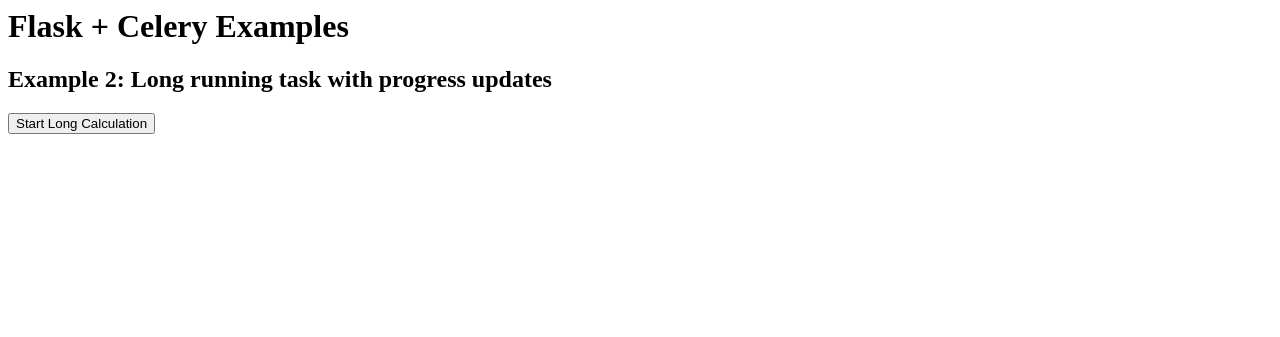
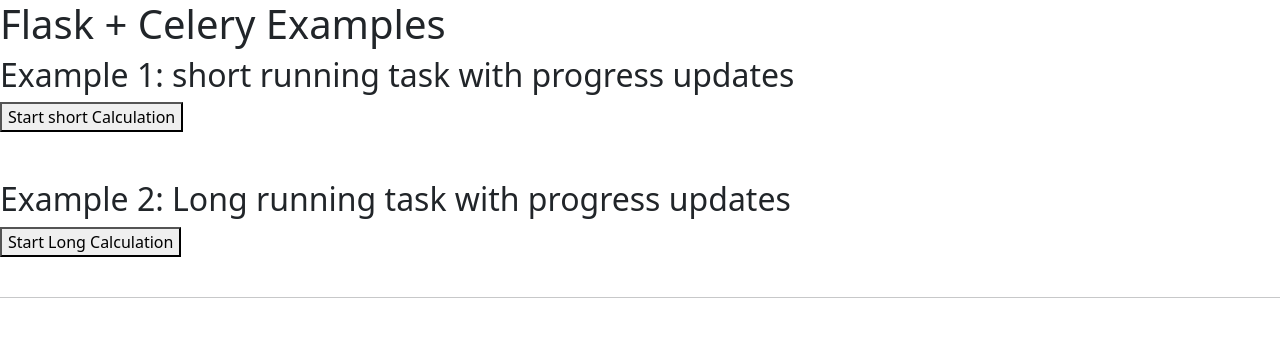
Before and after one commit to ewartj/flask_celery, a Flask app: page / in a window 1280 px wide. Shown: the top 337 px of the page. Run offline with Flask 3, Linux system fonts and the light colour scheme; parts of the project's set-up code (start-up, migrations or seed data) failed here and were passed over; some libraries are stand-ins or nearby versions.

Commit message:
tidied up the javascript and now works with 2 tasks

```diff
--- a/app/celery/jobs/long_task.py
+++ b/app/celery/jobs/long_task.py
@@ -7,6 +7,7 @@
 from app.celery.celery_app import celery_app
 
 LONG_TASK = "long_task"
+SHORTTASK = "short_task"
 
 @celery_app.task(name=LONG_TASK, bind=True)
 def long_task(self):
@@ -29,3 +30,25 @@
         time.sleep(1)
     return {'current': 100, 'total': 100, 'status': 'Task completed!',
             'result': 42}
+
+@celery_app.task(name=SHORTTASK, bind=True)
+def short_task(self):
+    """Background task that runs a long function with progress reports."""
+    verb = ['Starting up', 'Booting', 'Repairing', 'Loading', 'Checking']
+    adjective = ['gollum', 'frodo', 'gandalf', 'sam', 'sauron']
+    noun = ['ring', 'axe', 'bow', 'potato', 'bit']
+    message = ''
+    total = random.randint(10, 50)
+    print("running long task")
+    for i in range(total):
+        print(i)
+        if not message or random.random() < 0.25:
+            message = '{0} {1} {2}...'.format(random.choice(verb),
+                                              random.choice(adjective),
+                                              random.choice(noun))
+        self.update_state(state='PROGRESS',
+                          meta={'current': i, 'total': total,
+                                'status': message})
+        time.sleep(1)
+    return {'current': 100, 'total': 100, 'status': 'Task completed!',
+            'result': 42}
--- a/app/routes.py
+++ b/app/routes.py
@@ -5,10 +5,9 @@
 import time
 from flask import Flask, request, render_template, session, flash, redirect, \
     url_for, jsonify
-from flask_mail import Mail, Message
 from celery import Celery
 from app.celery.jobs.long_task import (
-    long_task
+    long_task, short_task
 )
 
 views_blueprint = Blueprint("views", __name__)
@@ -22,14 +21,32 @@
 def longtask():
     print("Starting long task")
     task = long_task.apply_async()
-    return jsonify({}), 202, {'Location': url_for('views.taskstatus',
+    return jsonify({}), 202, {'Location': url_for('views.long_taskstatus',
+                                                  task_id=task.id)}
+
+@views_blueprint.route('/shorttask', methods=['POST'])
+def shorttask():
+    print("Starting short task")
+    task = short_task.apply_async()
+    return jsonify({}), 202, {'Location': url_for('views.short_taskstatus',
                                                   task_id=task.id)}
 
 
 @views_blueprint.route('/status/<task_id>')
-def taskstatus(task_id):
+def long_taskstatus(task_id):
     task = long_task.AsyncResult(task_id)
+    response = get_responce(task)
+    return jsonify(response)
+
+@views_blueprint.route('/status/<task_id>')
+def short_taskstatus(task_id):
+    task = short_task.AsyncResult(task_id)
+    response = get_responce(task)
+    return jsonify(response)
+
+def get_responce(task):
     if task.state == 'PENDING':
+        # job did not start yet
         response = {
             'state': task.state,
             'current': 0,
@@ -53,4 +70,4 @@
             'total': 1,
             'status': str(task.info),  # this is the exception raised
         }
-    return jsonify(response)
+    return response
--- a/app/templates/index.html
+++ b/app/templates/index.html
@@ -1,6 +1,10 @@
 <html>
   <head>
     <title>Flask + Celery Examples</title>
+    <link href="https://cdn.jsdelivr.net/npm/bootstrap@5.3.8/dist/css/bootstrap.min.css"
+    rel="stylesheet"
+    integrity="sha384-sRIl4kxILFvY47J16cr9ZwB07vP4J8+LH7qKQnuqkuIAvNWLzeN8tE5YBujZqJLB"
+    crossorigin="anonymous">
     <style>
         .progress {
             width: 100%;
@@ -8,18 +12,26 @@
         }
     </style>
   </head>
+  </head>
   <body>
     <h1>Flask + Celery Examples</h1>
     <script src="//cdnjs.cloudflare.com/ajax/libs/nanobar/0.2.1/nanobar.min.js"></script>
     <script src="//cdnjs.cloudflare.com/ajax/libs/jquery/2.1.3/jquery.min.js"></script>
+    <script src="https://cdn.jsdelivr.net/npm/bootstrap@5.3.8/dist/js/bootstrap.bundle.min.js"
+    integrity="sha384-FKyoEForCGlyvwx9Hj09JcYn3nv7wiPVlz7YYwJrWVcXK/BmnVDxM+D2scQbITxI"
+    crossorigin="anonymous">
+    </script>
+    <h2>Example 1: short running task with progress updates</h2>
+    <button id="start-sm-job">Start short Calculation</button><br><br>
+    <br>
     <h2>Example 2: Long running task with progress updates</h2>
-    <!--<button onclick="start_long_task();">Start Long Calculation</button><br><br>-->
     <button id="start-bg-job">Start Long Calculation</button><br><br>
+    <hr>
     <div id="progress"></div>
     <script>
-        function start_long_task() {
+        function start_task(endpoint) {
             // add task status elements
-            div = $('<div class="progress"><div></div><div>0%</div><div>...</div><div>&nbsp;</div></div><hr>');
+            var div = $('<div class="progress"><div></div><div>0%</div><div>...</div><div>&nbsp;</div></div><hr>');
             $('#progress').append(div);
 
             // create a progress bar
@@ -31,9 +43,9 @@
             // send ajax POST request to start background job
             $.ajax({
                 type: 'POST',
-                url: '/longtask',
+                url: endpoint,
                 success: function(data, status, request) {
-                    status_url = request.getResponseHeader('Location');
+                    var status_url = request.getResponseHeader('Location');
                     update_progress(status_url, nanobar, div[0]);
                 },
                 error: function() {
@@ -41,11 +53,12 @@
                 }
             });
         }
+
         function update_progress(status_url, nanobar, status_div) {
             // send GET request to status URL
             $.getJSON(status_url, function(data) {
                 // update UI
-                percent = parseInt(data['current'] * 100 / data['total']);
+                var percent = parseInt(data['current'] * 100 / data['total']);
                 nanobar.go(percent);
                 $(status_div.childNodes[1]).text(percent + '%');
                 $(status_div.childNodes[2]).text(data['status']);
@@ -67,8 +80,10 @@
                 }
             });
         }
+
         $(function() {
-            $('#start-bg-job').click(start_long_task);
+            $('#start-sm-job').click(function() { start_task('/shorttask'); });
+            $('#start-bg-job').click(function() { start_task('/longtask'); });
         });
     </script>
   </body>
```
